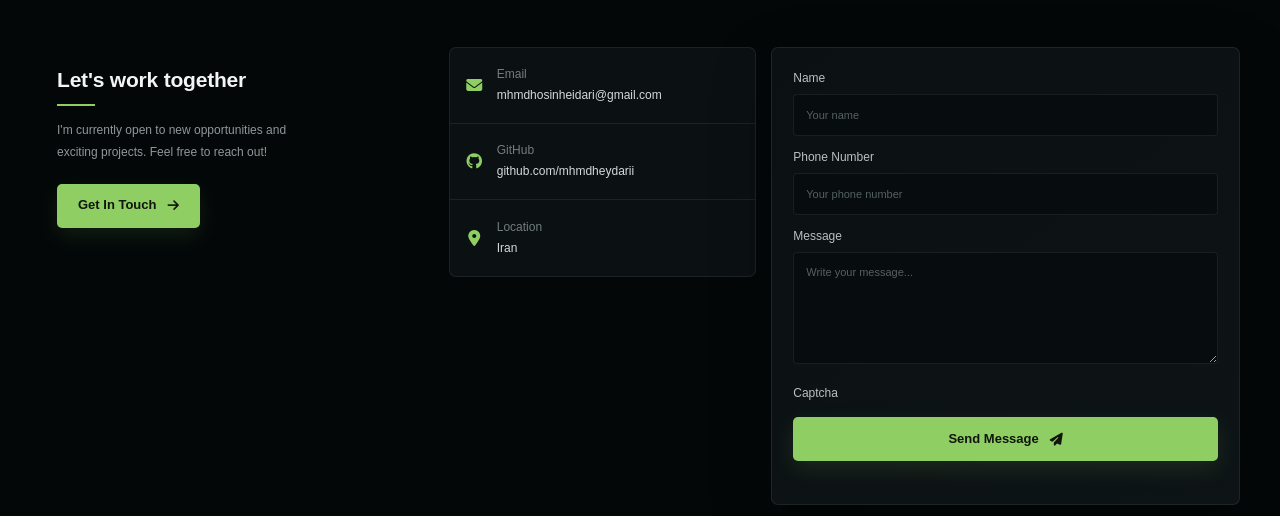
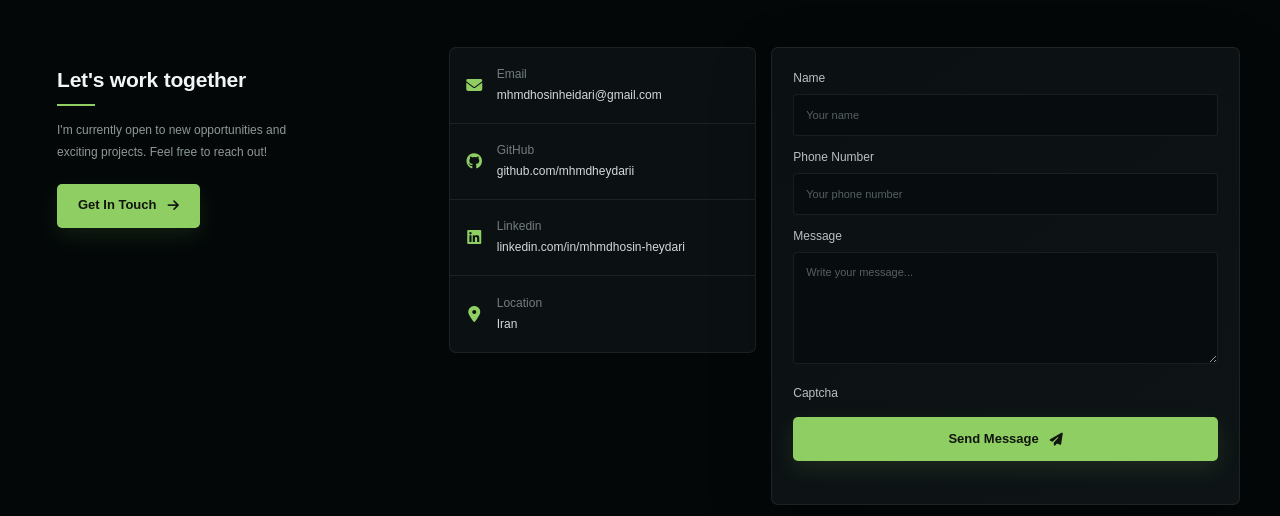
Before and after one commit to mhmdheydarii/Personal-website, a Django app: page / in a window 1280 px wide. Shown: the part 1420-1936 px from the top of the page. Run offline with Django 5.2, Linux system fonts and the light colour scheme; data that the repository does not hold is empty.

Commit message:
Update : contact form

```diff
--- a/templates/index.html
+++ b/templates/index.html
@@ -21,7 +21,7 @@
   <!-- ================= HEADER ================= -->
   <header class="site-header" id="siteHeader">
     <div class="container nav-wrap">
-      <a href="#home" class="brand" aria-label="Home">MH</a>
+      <a href="#home" class="brand" aria-label="Home">$</a>
 
       <button class="nav-toggle" id="navToggle" type="button" aria-label="Open navigation" aria-expanded="false">
         <i class="fa-solid fa-bars nav-icon-bars"></i>
@@ -312,6 +312,14 @@
               </span>
             </a>
 
+            <a href="https://www.linkedin.com/in/mhmdhosin-heydari-31bb3a42a/" target="_blank" rel="noopener noreferrer" class="contact-item">
+              <i class="fa-brands fa-linkedin"></i>
+              <span>
+                <small>Linkedin</small>
+                linkedin.com/in/mhmdhosin-heydari
+              </span>
+            </a>
+
             <div class="contact-item">
               <i class="fa-solid fa-location-dot"></i>
               <span>
```
